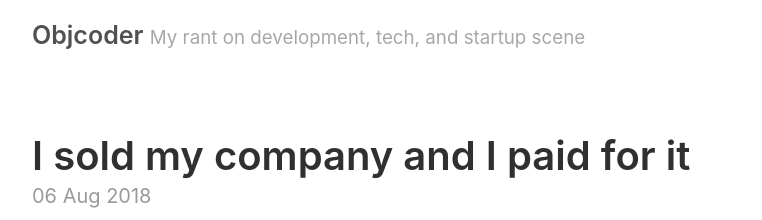
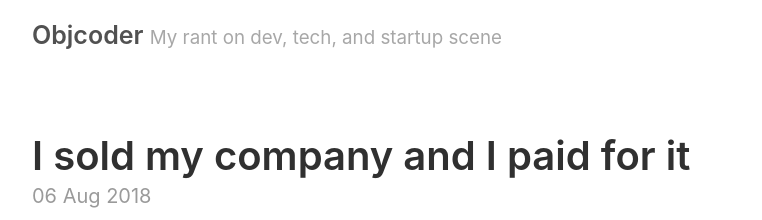
Before and after one commit to sergioutama/sergioutama.github.io, a Jekyll site: the page built from index.html, in a window 1280 px wide. Shown: the top 220 px of the page, without its empty margins (258-1020 px from the left). Built offline with Jekyll 4.4.1, drawn with Linux system fonts in a browser that asks for light colours; the list of posts is cut into pages by our own code; some of the changed lines change nothing that is shown.

Commit message:
commit didn't catch

```diff
--- a/_config.yml
+++ b/_config.yml
@@ -7,9 +7,9 @@
 
 # Site settings
 title: Objcoder
-tagline: "My rant on development, tech, and startup scene"
+tagline: "My rant on dev, tech, and startup scene"
 description: > # this means to ignore newlines until "baseurl:"
-  Random rant on my daily software development
+  Random rant on software development problems I encounter with additional thoughts about tech and startup scene
 baseurl: "" # the subpath of your site, e.g. /blog
 url: "https://sergioutama.github.io" # the base hostname & protocol for your site
 paginate: 1
```
